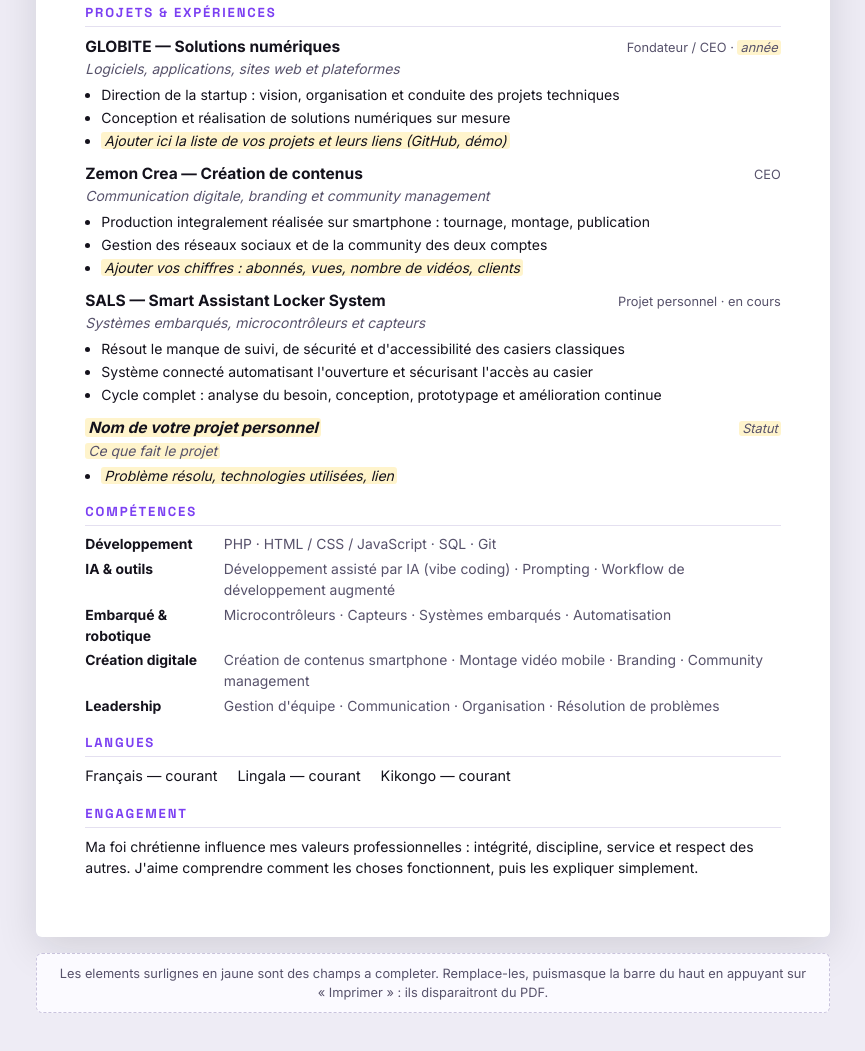
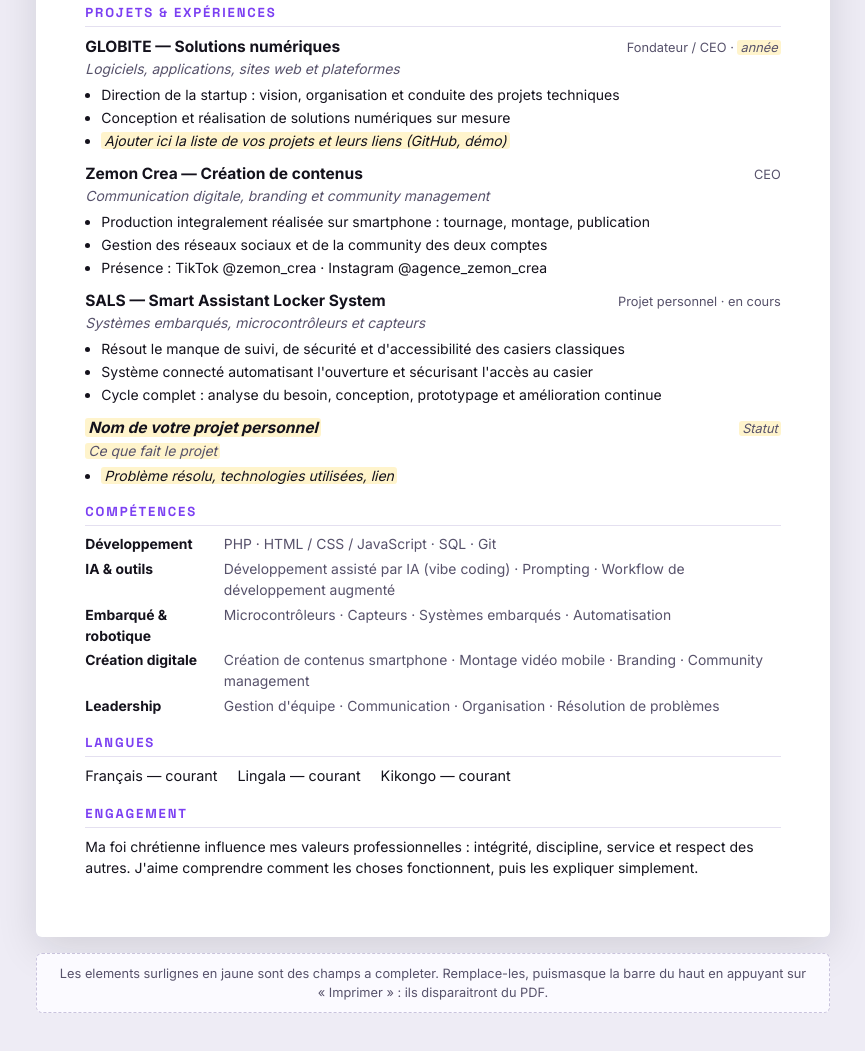
Before and after one commit to Ezechielitewe18/ezechiel-portfolio, a plain HTML site: page cv.html in a window 1280 px wide. Shown: the part 651-1702 px from the top of the page, without its empty margins (207-1072 px from the left). Drawn offline with Linux system fonts and the light colour scheme.

Commit message:
Deploy : CV reseaux sociaux

```diff
--- a/cv.html
+++ b/cv.html
@@ -117,9 +117,7 @@
           <ul>
             <li>Production integralement réalisée sur smartphone : tournage, montage, publication</li>
             <li>Gestion des réseaux sociaux et de la community des deux comptes</li>
-            <li>
-              <span class="todo">Ajouter vos chiffres : abonnés, vues, nombre de vidéos, clients</span>
-            </li>
+            <li>Présence : TikTok @zemon_crea · Instagram @agence_zemon_crea</li>
           </ul>
         </div>
 
```
